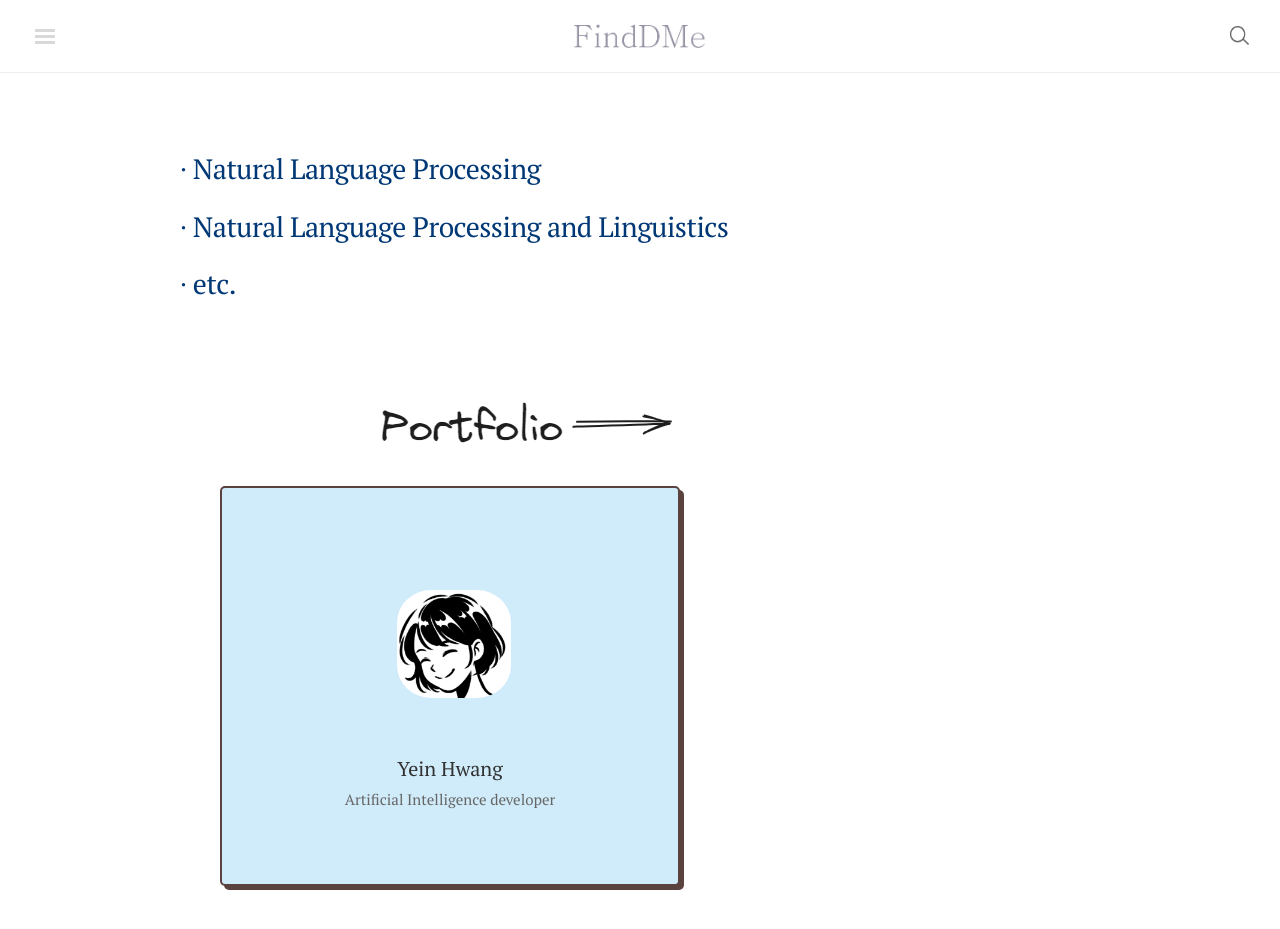
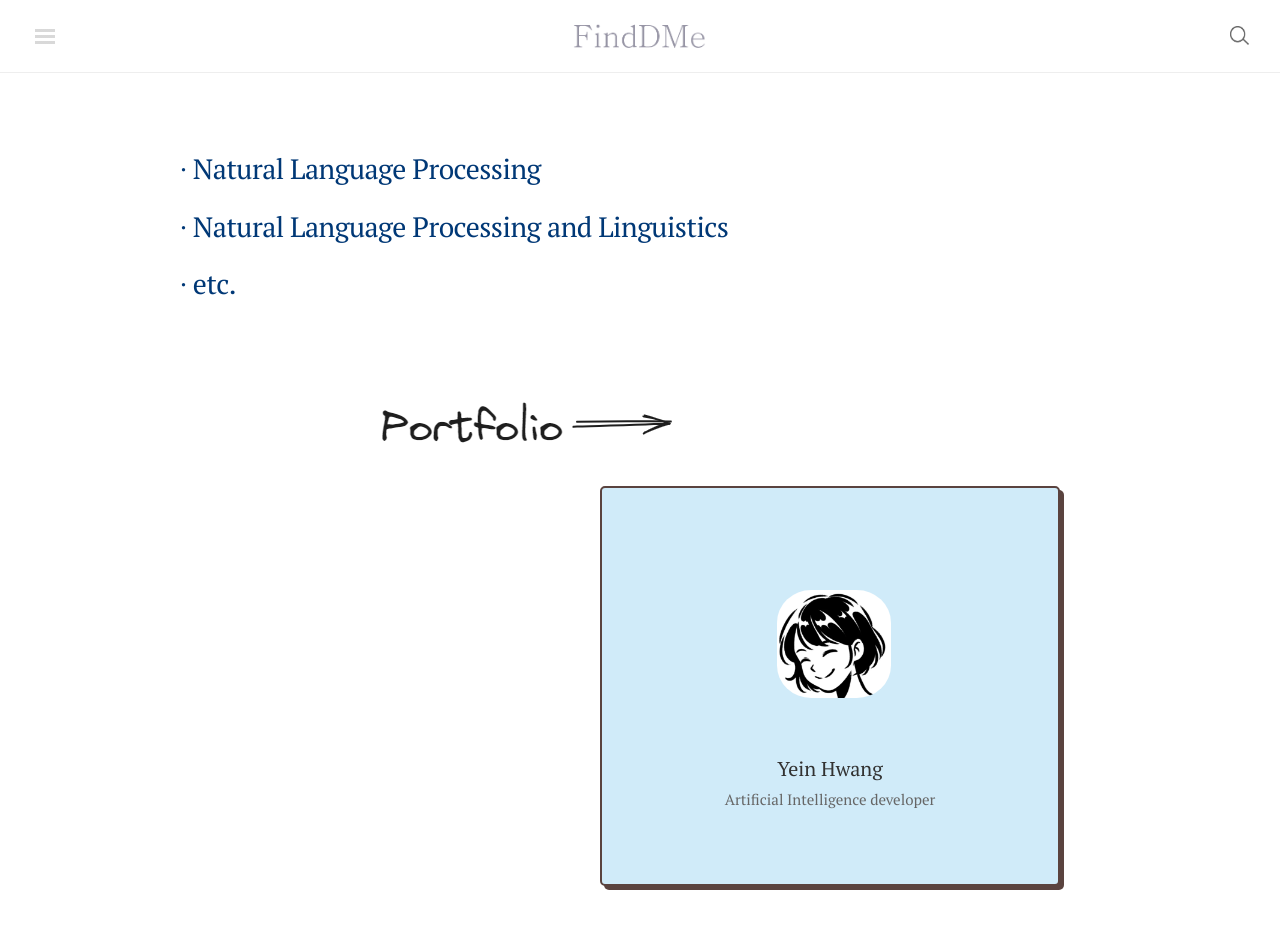
Before and after one commit to finddme/finddme.github.io, a Jekyll site: the page built from index.html, in a window 1280 px wide and 1022 px high. Shown: the top 929 px of the window. Built offline with Jekyll 4.4.1, drawn with Linux system fonts in a browser that asks for light colours; nearby versions of some CDN libraries; comment, search, counter and statistics services are not loaded.

Commit message:
Update index.html

```diff
--- a/index.html
+++ b/index.html
@@ -82,7 +82,7 @@
 
 <div class="card-expo">
 <!--       <div class="card" onclick="location.href='https://finddme.github.io/about/';" style=" cursor: pointer; float: right;"> -->
-      <div class="card" onclick="location.href='https://finddme.github.io/about/';" style=" cursor: pointer; float: center; width: 50%; overflow-y:hidden; margin-left: 40px;" >
+      <div class="card" onclick="location.href='https://finddme.github.io/about/';" style=" cursor: pointer; float: center; width: 50%; overflow-y:hidden; margin-right: 40px;" >
         <div class="card-photo"></div>
         <div class="card-title">Yein Hwang<br>
             <span>Artificial Intelligence developer</span>
```
